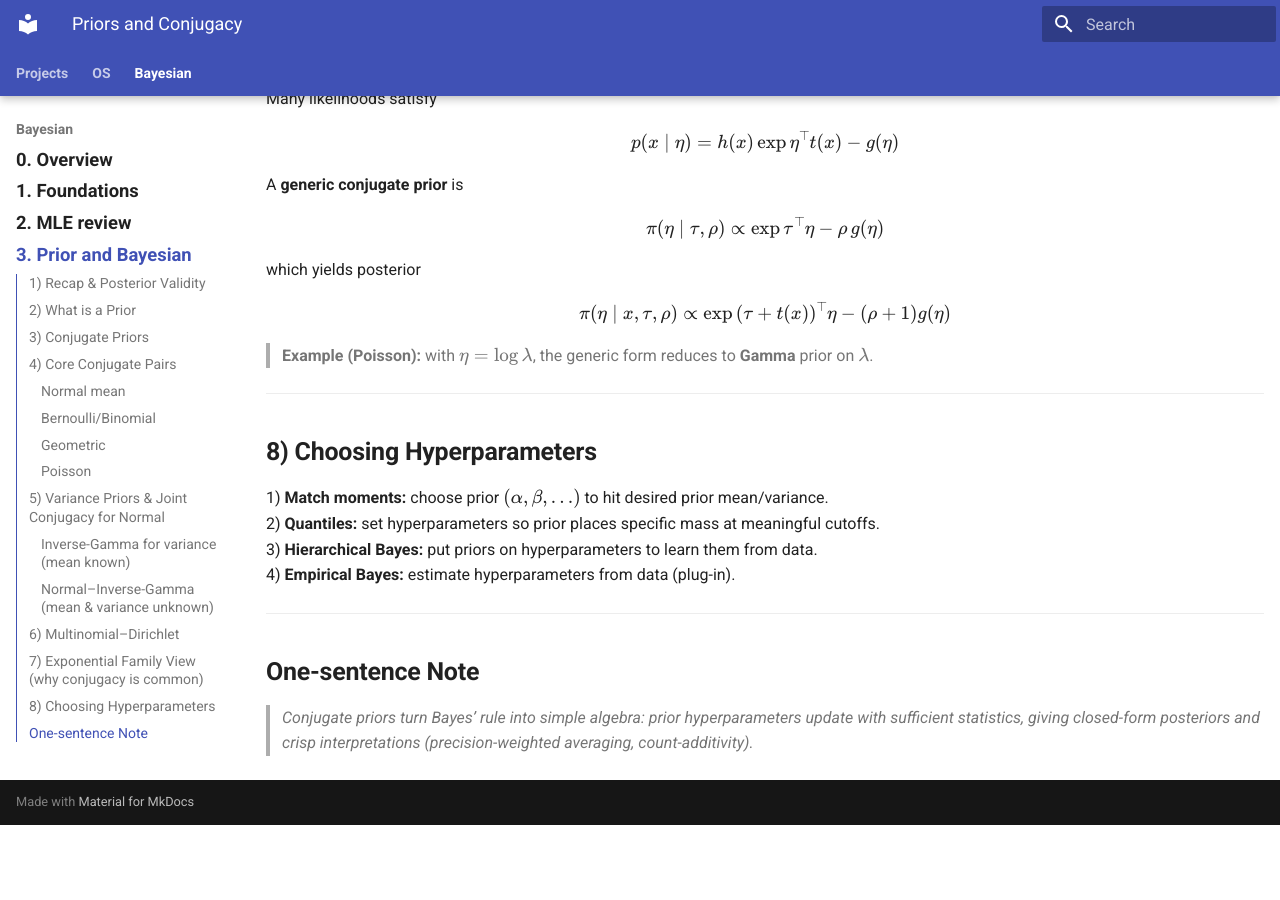
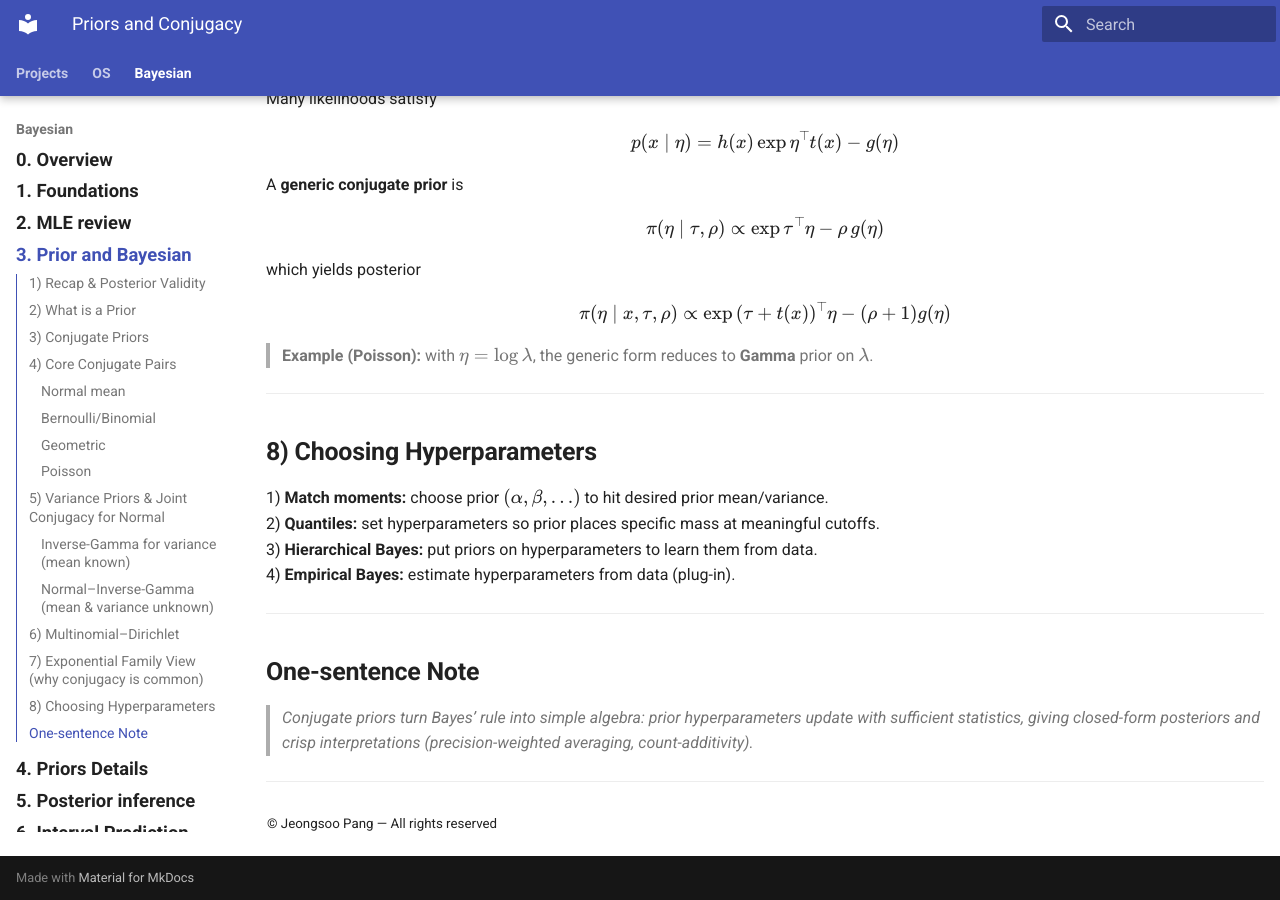
Before and after one commit to Jeongsoo-dev/ML_based_MR_CT_SeriesType_Detection, an MkDocs documentation site: the page built from docs/bayesian/priors-logic.md, in a window 1280 px wide and 900 px high, scrolled down 3151 px. Built offline with MkDocs 1.6.1 and Material for MkDocs 9.7.7, drawn with Linux system fonts in a browser that asks for light colours; before the commit the page ends 3976 px from its top, so only the background shows below that.

Commit message:
Update priors-logic.md

```diff
--- a/docs/bayesian/priors-logic.md
+++ b/docs/bayesian/priors-logic.md
@@ -145,3 +145,6 @@
 
 ## **One-sentence Note**
 > *Conjugate priors turn Bayes’ rule into simple algebra: prior hyperparameters update with sufficient statistics, giving closed-form posteriors and crisp interpretations (precision-weighted averaging, count-additivity).*
+
+---
+<sub>© Jeongsoo Pang — All rights reserved
```
